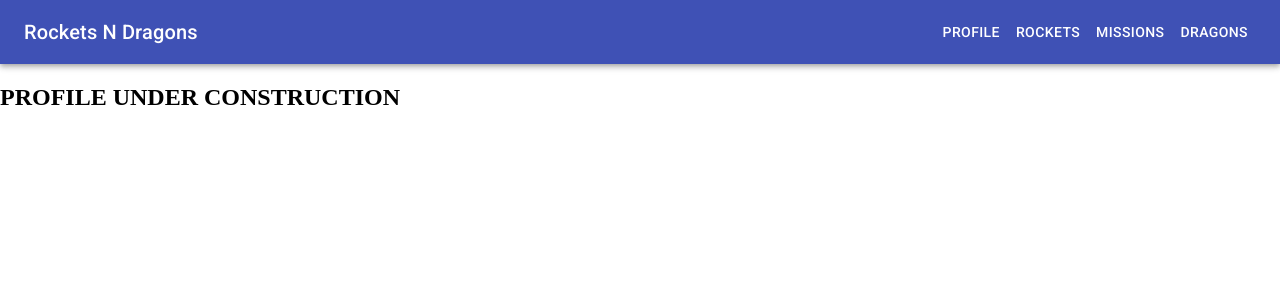
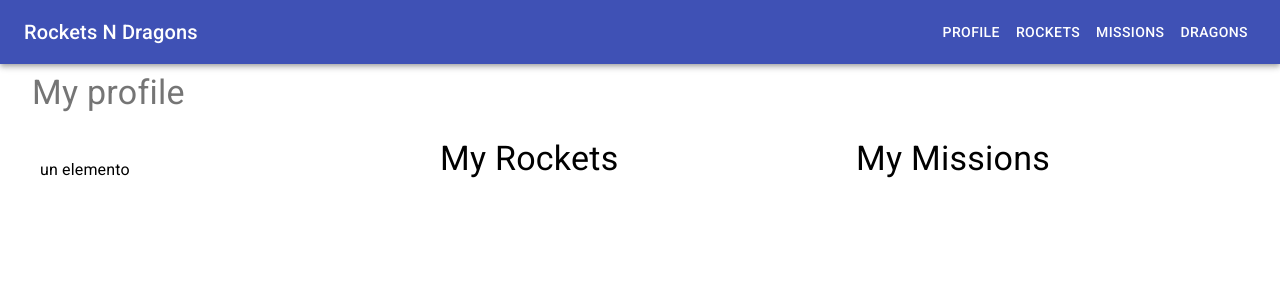
Before and after one commit to RokoVarano/RocketsNDragons, a React (Create React App) app: page / in a window 1280 px wide. Shown: the top 300 px of the page. Built offline with nearby package versions, Linux system fonts and the light colour scheme; no server answers.

Commit message:
List profile added

```diff
--- /dev/null
+++ b/src/components/Profile/ListProfile.jsx
@@ -0,0 +1,14 @@
+import { List, ListItem, ListItemText } from '@material-ui/core';
+import React from 'react';
+
+const ListProfile = () => {
+  return (
+    <List>
+      <ListItem>
+        <ListItemText primary="un elemento" />
+      </ListItem>
+    </List>
+  );
+};
+
+export default ListProfile;
--- a/src/components/Profile/Profile.jsx
+++ b/src/components/Profile/Profile.jsx
@@ -1,7 +1,48 @@
 import React from 'react';
+import { Container, Grid } from '@material-ui/core';
+import Typography from '@material-ui/core/Typography';
+import { makeStyles } from '@material-ui/core/styles';
+import ListProfile from './ListProfile';
 
-const Profile = () => (
-  <h2>PROFILE UNDER CONSTRUCTION</h2>
-);
+const useStyles = makeStyles((theme) => ({
+  paperTitle: {
+    padding: theme.spacing(1),
+    textAlign: 'left',
+    color: theme.palette.text.secondary,
+  },
+}));
+
+const Profile = () => {
+  const classes = useStyles();
+  return (
+    <>
+      <Container>
+        <Grid container spacing={2}>
+          <Grid item xs={12}>
+            <div className={classes.paperTitle}>
+              <Typography component="h4" variant="h4">
+                My profile
+              </Typography>
+            </div>
+          </Grid>
+          <Grid item xs={4}>
+            <Typography component="h4" variant="h4" />
+            <ListProfile />
+          </Grid>
+          <Grid item xs={4}>
+            <Typography component="h4" variant="h4">
+              My Rockets
+            </Typography>
+          </Grid>
+          <Grid item xs={4}>
+            <Typography component="h4" variant="h4">
+              My Missions
+            </Typography>
+          </Grid>
+        </Grid>
+      </Container>
+    </>
+  );
+};
 
 export default Profile;
```
